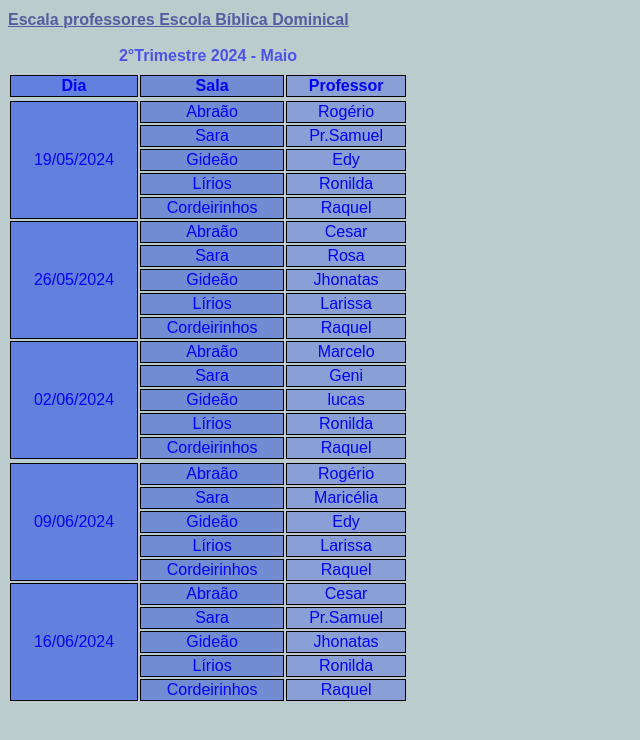
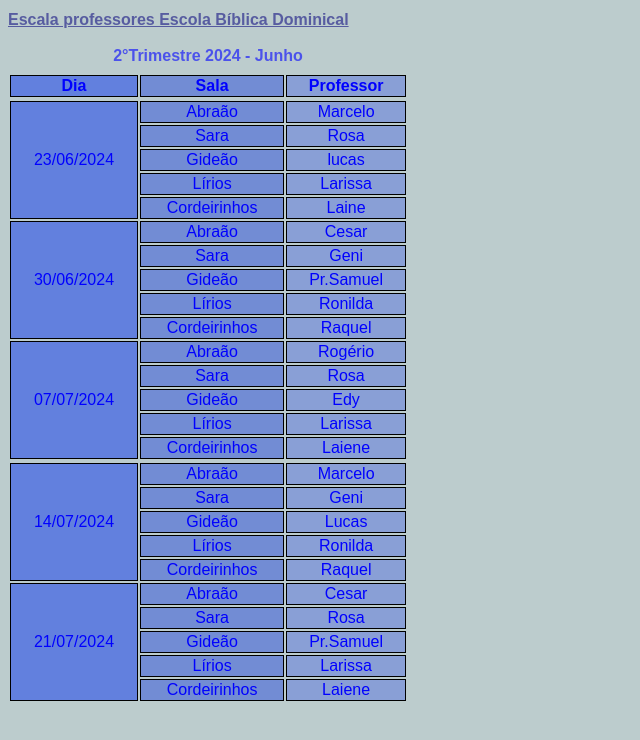
Before and after one commit to JhonatasMelo/EBD, a plain HTML site: page index.html in a window 1280 px wide. Shown: the whole page, without its empty margins (0-640 px from the left). Drawn offline with Linux system fonts and the light colour scheme.

Commit message:
atualização junho

```diff
--- a/index.html
+++ b/index.html
@@ -88,7 +88,7 @@
 
         </colgroup>
 
-        <caption>2°Trimestre 2024 - Maio</caption>
+        <caption>2°Trimestre 2024 - Junho</caption>
         <tr>
             <th>Dia</th>
             <th>Sala</th>
@@ -96,17 +96,38 @@
         <tr>
 
         <tr>
-            <td scope="col" rowspan="5" class="data">19/05/2024</td>
+            <td scope="col" rowspan="5" class="data">23/06/2024</td>
             <td>Abraão</td>
-            <td>Rogério</td>
+            <td>Marcelo</td>
         </tr>
         <tr>
             <td>Sara</td>
-            <td>Pr.Samuel</td>
+            <td>Rosa</td>
         </tr>
         <tr>
             <td>Gideão</td>
-            <td>Edy</td>
+            <td>lucas</td>
+        </tr>
+        <tr>
+            <td>Lírios</td>
+            <td>Larissa</td>
+        </tr>
+        <tr>
+            <td>Cordeirinhos</td>
+            <td>Laine</td>
+        </tr>
+        <tr>
+            <td scope="row" rowspan="5" class="data">30/06/2024</td>
+            <td>Abraão</td>
+            <td>Cesar</td>
+        </tr>
+        <tr>
+            <td>Sara</td>
+            <td>Geni</td>
+        </tr>
+        <tr>
+            <td>Gideão</td>
+            <td>Pr.Samuel</td>
         </tr>
         <tr>
             <td>Lírios</td>
@@ -117,9 +138,9 @@
             <td>Raquel</td>
         </tr>
         <tr>
-            <td scope="row" rowspan="5" class="data">26/05/2024</td>
+            <td scope="row" rowspan="5" class="data">07/07/2024</td>
             <td>Abraão</td>
-            <td>Cesar</td>
+            <td>Rogério</td>
         </tr>
         <tr>
             <td>Sara</td>
@@ -127,7 +148,7 @@
         </tr>
         <tr>
             <td>Gideão</td>
-            <td>Jhonatas</td>
+            <td>Edy</td>
         </tr>
         <tr>
             <td>Lírios</td>
@@ -135,63 +156,21 @@
         </tr>
         <tr>
             <td>Cordeirinhos</td>
-            <td>Raquel</td>
-        </tr>
-        <tr>
-            <td scope="row" rowspan="5" class="data">02/06/2024</td>
-            <td>Abraão</td>
-            <td>Marcelo</td>
-        </tr>
-        <tr>
-            <td>Sara</td>
-            <td>Geni</td>
-        </tr>
-        <tr>
-            <td>Gideão</td>
-            <td>lucas</td>
-        </tr>
-        <tr>
-            <td>Lírios</td>
-            <td>Ronilda</td>
-        </tr>
-        <tr>
-            <td>Cordeirinhos</td>
-            <td>Raquel</td>
+            <td>Laiene</td>
         </tr>
         <tr>
             <tr>
-                <td scope="row" rowspan="5" class="data">09/06/2024</td>
+                <td scope="row" rowspan="5" class="data">14/07/2024</td>
                 <td>Abraão</td>
-                <td>Rogério</td>
+                <td>Marcelo</td>
             </tr>
             <tr>
                 <td>Sara</td>
-                <td>Maricélia</td>
+                <td>Geni</td>
             </tr>
             <tr>
                 <td>Gideão</td>
-                <td>Edy</td>
-            </tr>
-            <tr>
-                <td>Lírios</td>
-                <td>Larissa</td>
-            </tr>
-            <tr>
-                <td>Cordeirinhos</td>
-                <td>Raquel</td>
-            </tr>
-            <tr>
-                <td scope="row" rowspan="5" class="data">16/06/2024</td>
-                <td>Abraão</td>
-                <td>Cesar</td>
-            </tr>
-            <tr>
-                <td>Sara</td>
-                <td>Pr.Samuel</td>
-            </tr>
-            <tr>
-                <td>Gideão</td>
-                <td>Jhonatas</td>
+                <td>Lucas</td>
             </tr>
             <tr>
                 <td>Lírios</td>
@@ -201,6 +180,27 @@
                 <td>Cordeirinhos</td>
                 <td>Raquel</td>
             </tr>
+            <tr>
+                <td scope="row" rowspan="5" class="data">21/07/2024</td>
+                <td>Abraão</td>
+                <td>Cesar</td>
+            </tr>
+            <tr>
+                <td>Sara</td>
+                <td>Rosa</td>
+            </tr>
+            <tr>
+                <td>Gideão</td>
+                <td>Pr.Samuel</td>
+            </tr>
+            <tr>
+                <td>Lírios</td>
+                <td>Larissa</td>
+            </tr>
+            <tr>
+                <td>Cordeirinhos</td>
+                <td>Laiene</td>
+            </tr>
 
         </table>
 </body>
```
